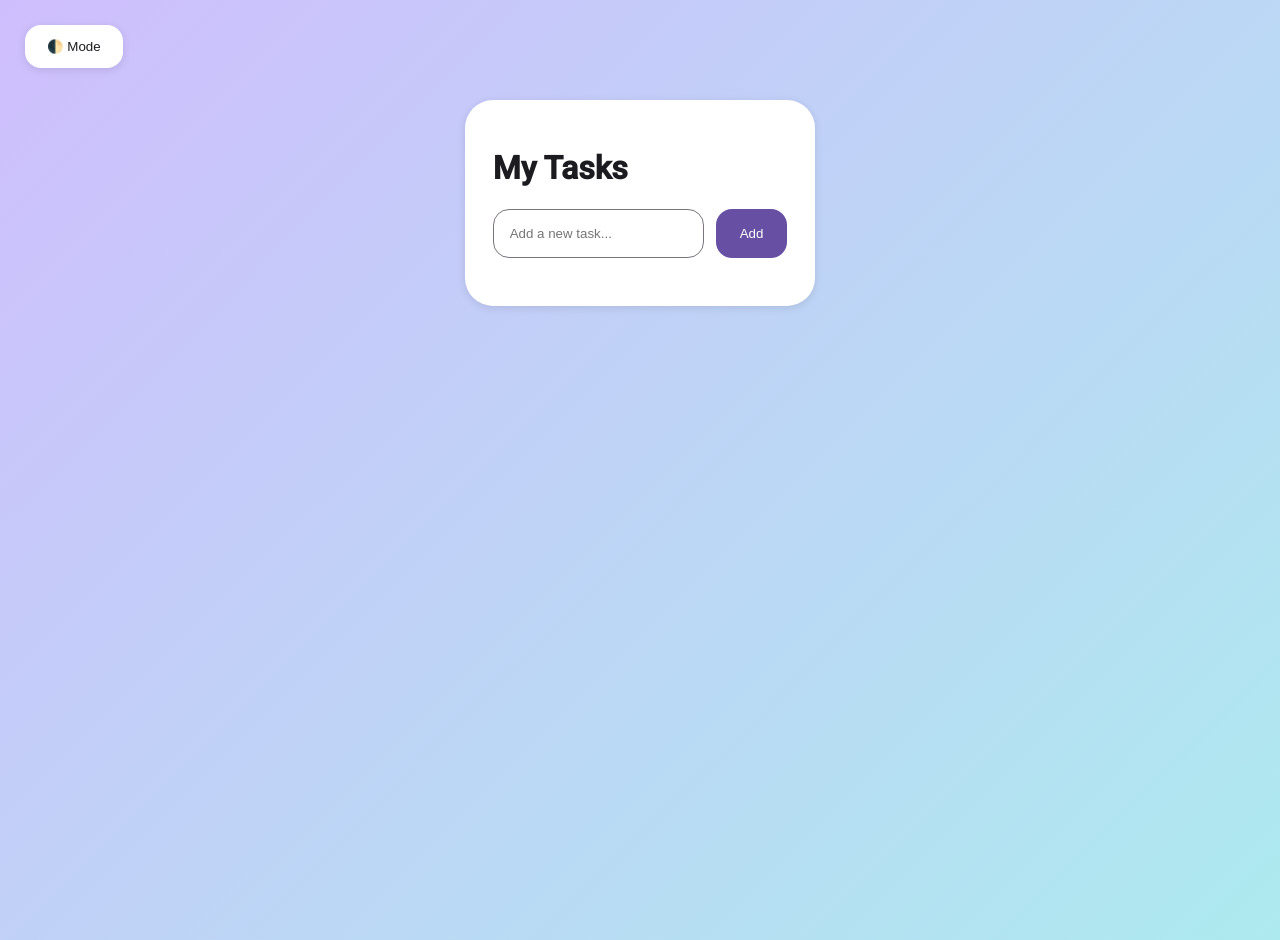
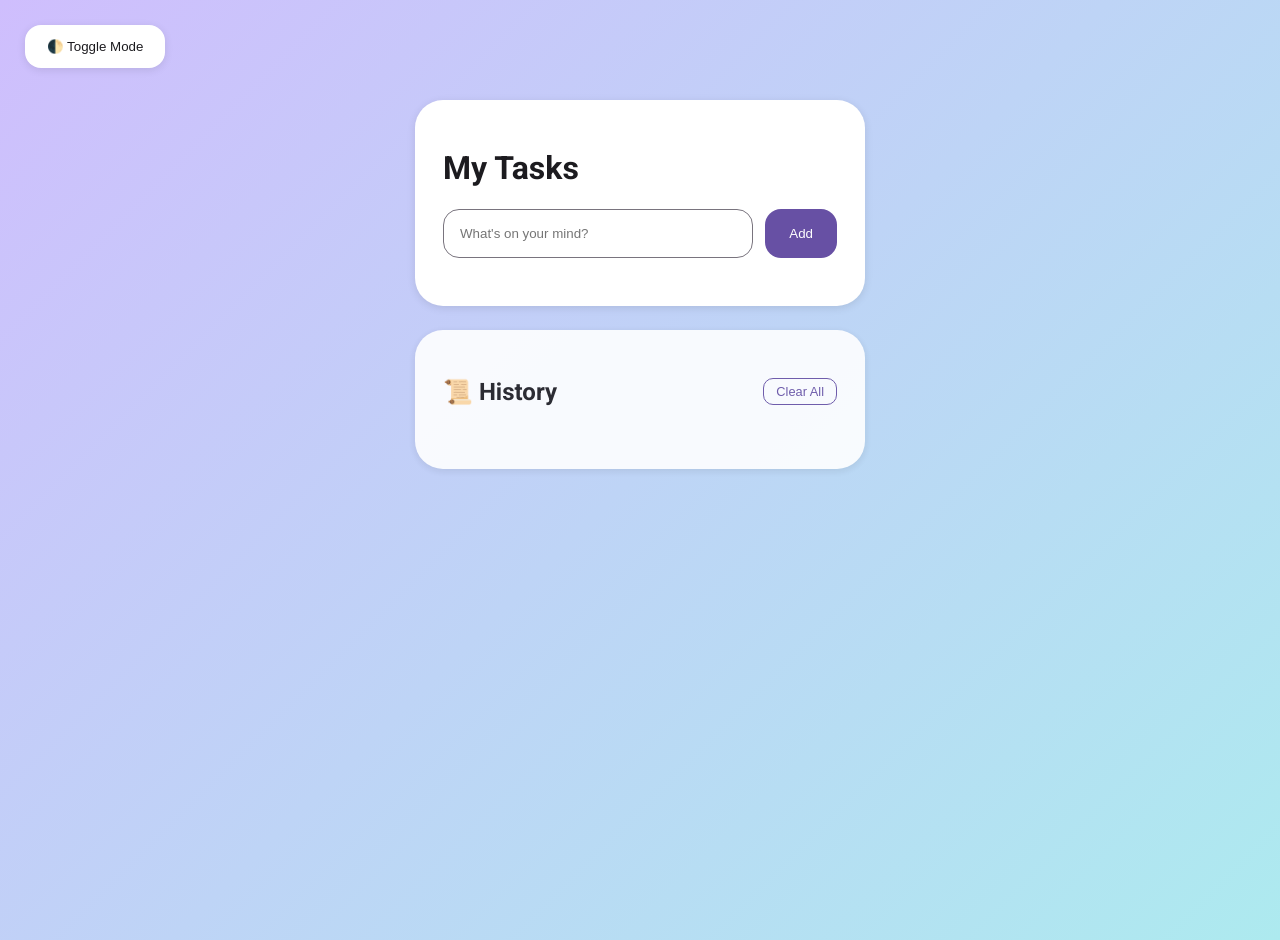
Before and after one commit to rithuLOQ/ToDo-List, a plain HTML site: page index.html in a window 1280 px wide. Drawn offline with Linux system fonts and the light colour scheme.

Commit message:
Updated version 1.2

```diff
--- a/index.html
+++ b/index.html
@@ -3,23 +3,24 @@
 <head>
     <meta charset="UTF-8">
     <meta name="viewport" content="width=device-width, initial-scale=1.0">
-    <title>Material 3 To-Do</title>
+    <title>Material 3 Task Manager</title>
     <link rel="stylesheet" href="style.css">
-    <link href="https://fonts.googleapis.com/css2?family=Roboto:wght@300;400;500&display=swap" rel="stylesheet">
+    <link href="https://fonts.googleapis.com/css2?family=Roboto:wght@300;400;500;700&display=swap" rel="stylesheet">
 </head>
 <body>
 
-    <div class="theme-container">
-        <button id="theme-toggle" class="hover-el">🌓 Mode</button>
+    <div class="theme-container hover-el">
+        <button id="theme-toggle">🌓 Toggle Mode</button>
     </div>
 
+    <div class="container">
         <div class="todo-card">
             <header>
                 <h1>My Tasks</h1>
             </header>
 
             <div class="input-group">
-            <input type="text" id="todo-input" placeholder="Add a new task..." class="hover-el">
+                <input type="text" id="todo-input" placeholder="What's on your mind?" class="hover-el">
                 <button id="add-btn" class="hover-el">Add</button>
             </div>
 
@@ -27,6 +28,16 @@
                 </ul>
         </div>
 
+        <div class="history-card">
+            <header>
+                <h2>📜 History</h2>
+                <button id="clear-history" class="hover-el">Clear All</button>
+            </header>
+            <ul id="history-list">
+                </ul>
+        </div>
+    </div>
+
     <script src="script.js"></script>
 </body>
 </html>
```
Lines whose indentation alone changed are shown as unchanged.
